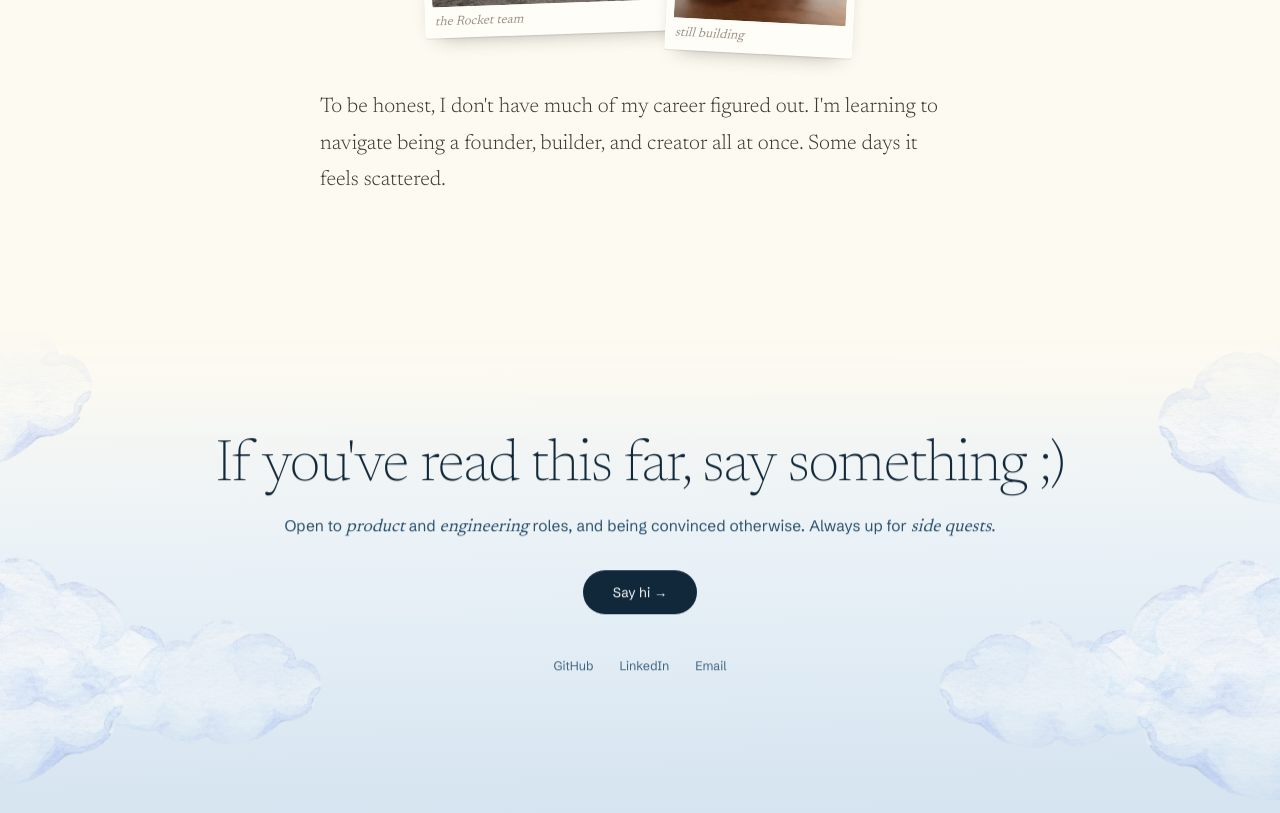
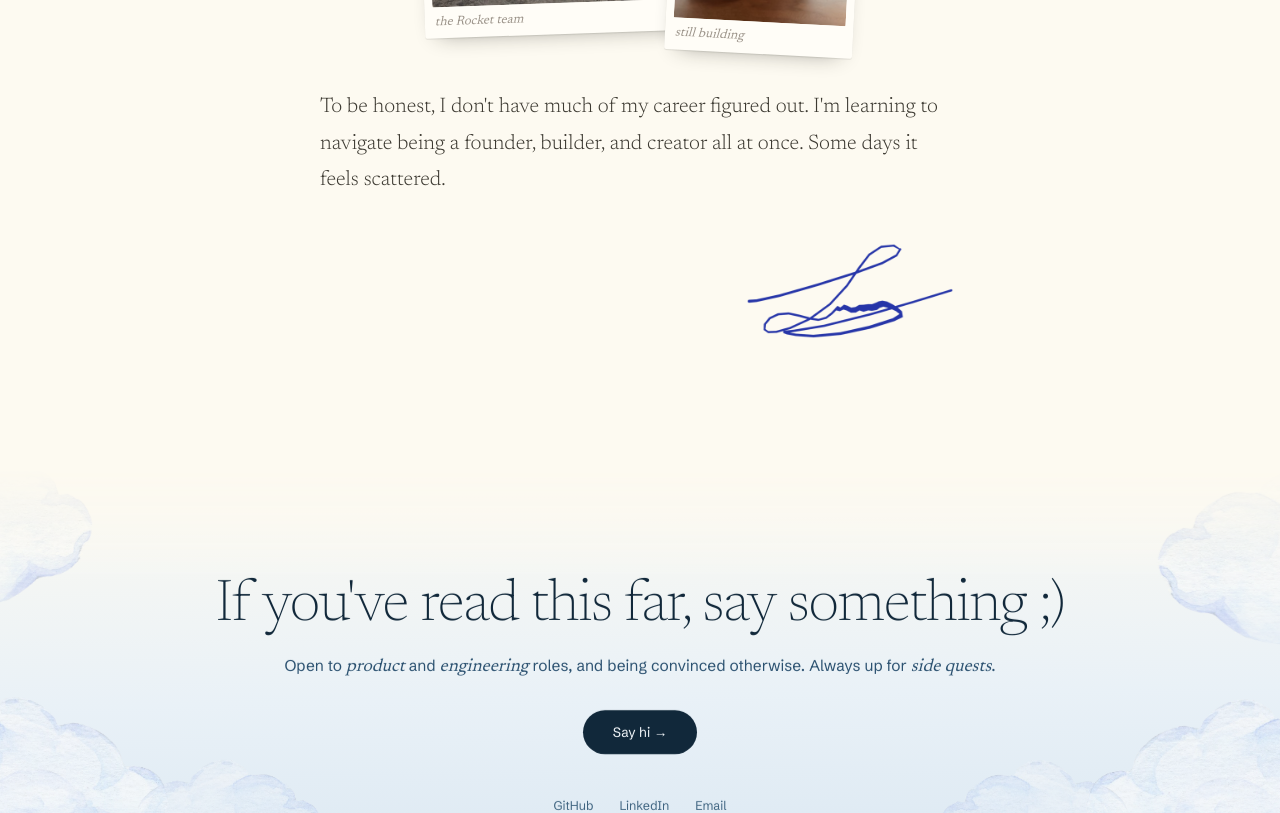
Before and after one commit to sxnnywu/portfolio, a Next.js app in the folder frontend/: page /story in a window 1280 px wide. Shown: the part 3160-3973 px from the top of the page. Built offline with nearby package versions, Linux system fonts and the light colour scheme.

Commit message:
Sign off the story page
The source scan was a mostly-empty page, so it is cropped to the ink and
its alpha comes from stroke darkness rather than keying out white, which
keeps the edges smooth over the cream background.

```diff
--- a/frontend/app/globals.css
+++ b/frontend/app/globals.css
@@ -849,3 +849,18 @@ img {
     scroll-behavior: auto;
   }
 }
+
+/* The story closes on a signature; it sits right of the column like a signed letter. */
+[data-story-signature] {
+  width: 208px;
+  height: auto;
+  align-self: flex-end;
+  margin: 14px 6px 0 0;
+  opacity: 0.9;
+}
+
+@media (max-width: 560px) {
+  [data-story-signature] {
+    width: 168px;
+  }
+}
--- a/frontend/app/story/page.tsx
+++ b/frontend/app/story/page.tsx
@@ -83,6 +83,15 @@ export default function Story() {
               )}
             </Fragment>
           ))}
+
+          <img
+            data-reveal
+            data-story-signature
+            src="/assets/story/signature.png"
+            alt="Sunny's signature"
+            width={1000}
+            height={464}
+          />
         </div>
       </div>
 
```
Also changed, not shown: frontend/public/assets/story/signature.png (added).
